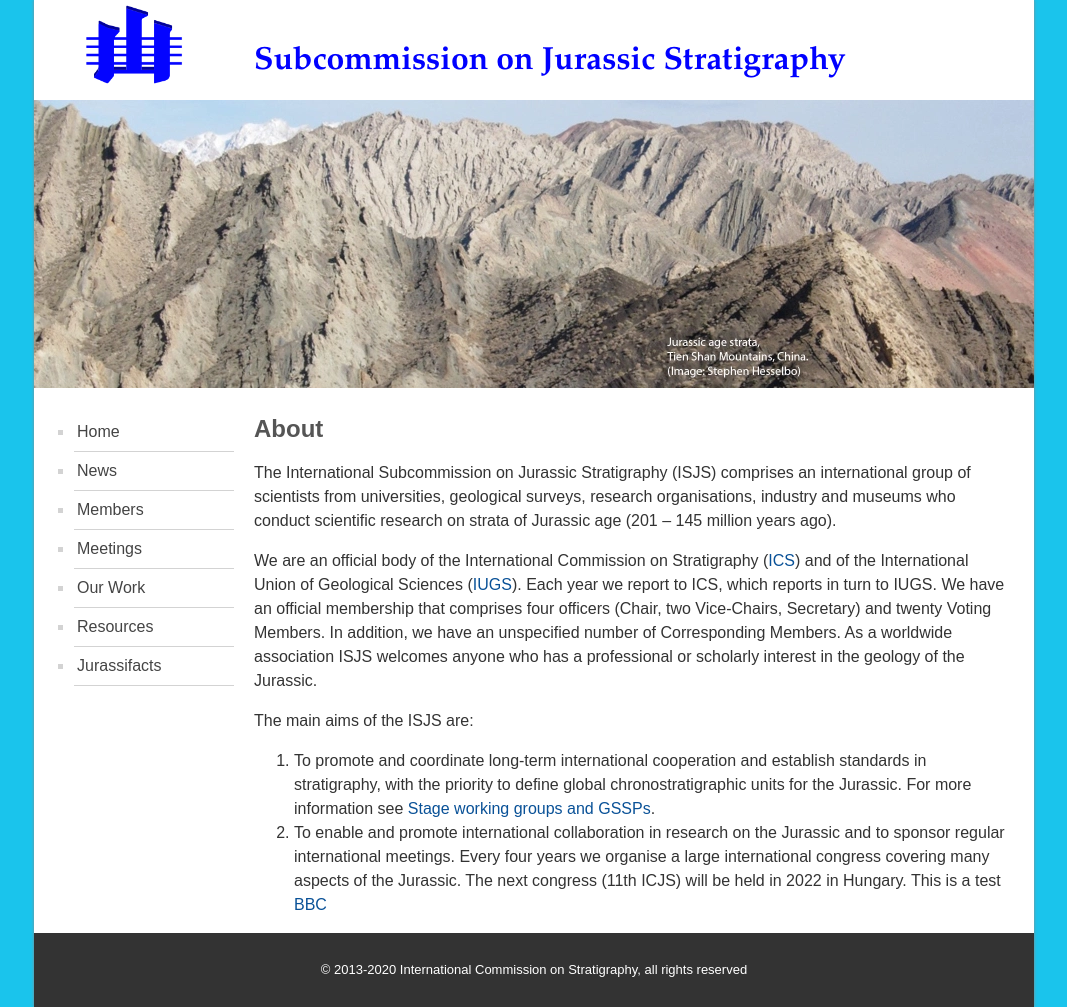
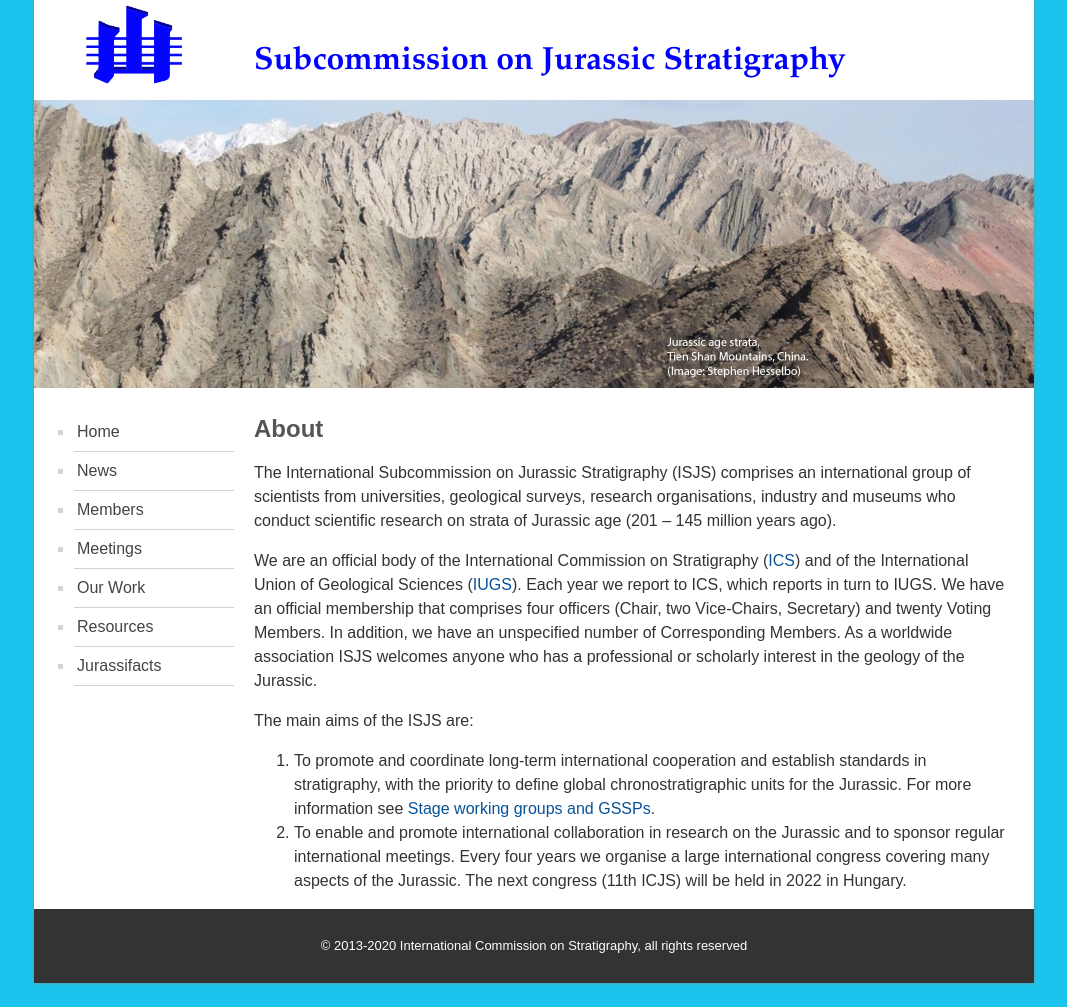
Before and after one commit to i-c-stratigraphy/subcommission-jurassic, a Jekyll site: the page built from pages/index.md, in a window 1280 px wide. Shown: the whole page, without its empty margins (106-1173 px from the left). Built offline with Jekyll 4.4.1, drawn with Linux system fonts in a browser that asks for light colours; after the commit the page ends 983 px from its top, so only the background shows below that.

Commit message:
Update index.md

```diff
--- a/pages/index.md
+++ b/pages/index.md
@@ -12,4 +12,3 @@ The main aims of the ISJS are:
 
 1. To promote and coordinate long-term international cooperation and establish standards in stratigraphy, with the priority to define global chronostratigraphic units for the Jurassic. For more information see [Stage working groups and GSSPs](/our-work#stage-working-groups-and-gssps).
 2. To enable and promote international collaboration in research on the Jurassic and to sponsor regular international meetings. Every four years we organise a large international congress covering many aspects of the Jurassic. The next congress (11th ICJS) will be held in 2022 in Hungary.
-This is a test [BBC](https://www.bbc.co.uk)
```
